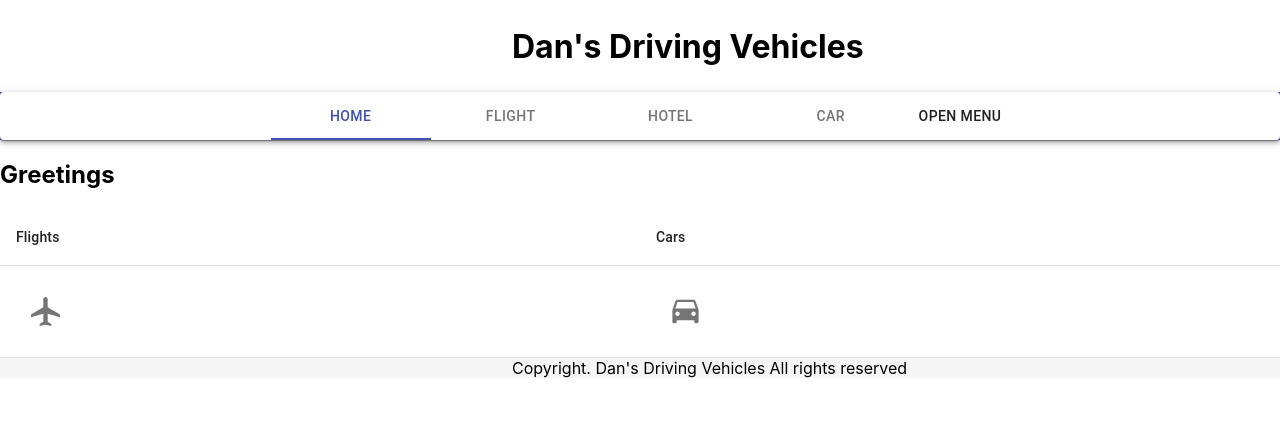
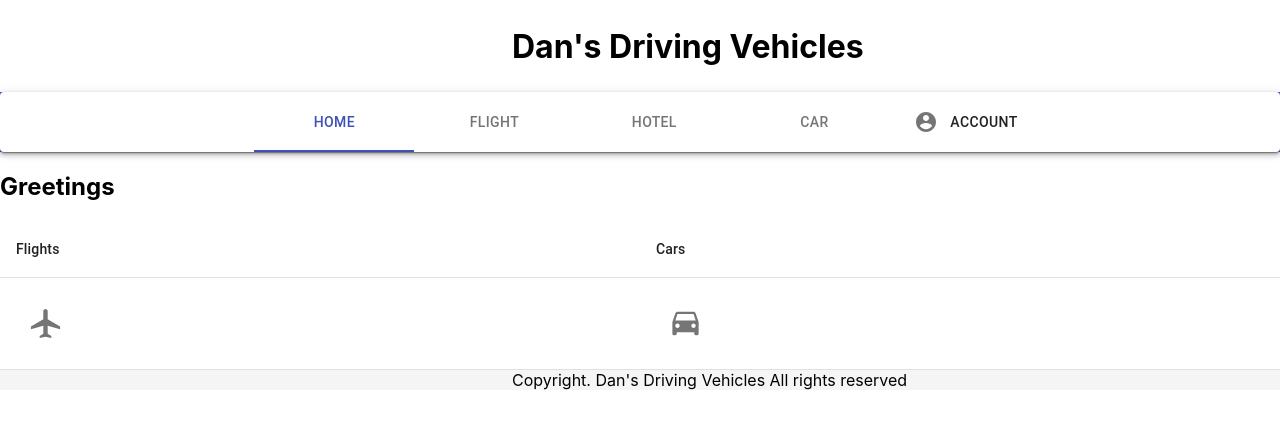
Before and after one commit to Batonja/Web2_projekat, a React (Create React App) app in the folder front-end/: page / in a window 1280 px wide. Shown: the top 428 px of the page. Built offline with nearby package versions, Linux system fonts and the light colour scheme.

Commit message:
Navbar edition1

```diff
--- a/front-end/src/components/Navigation.js
+++ b/front-end/src/components/Navigation.js
@@ -63,7 +63,12 @@ class Navigation extends Component {
                 aria-haspopup="true"
                 onClick={this.handleClick}
               >
-                Open Menu
+              <IconButton
+                    ariaLabel="account of current user"
+                  >
+                    <AccountCircle />
+                  </IconButton>
+                Account
               </Button>
 
               <Menu
@@ -82,13 +87,7 @@ class Navigation extends Component {
                 onClose={this.handleClose}
               >
                 <MenuItem onClick={this.handleClose}>
-                  <IconButton
-                    ariaLabel="account of current user"
-                    to={"/account"}
-                    component={Link}
-                  >
-                    <AccountCircle />
-                  </IconButton>
+
                 </MenuItem>
                 <MenuItem onClick={this.handleClose}>
                   <Tab label="Sign In" to={"/signin"} component={Link} />
@@ -103,7 +102,7 @@ class Navigation extends Component {
                     component={Link}
                   >
                     {" "}
-                    Account of user
+                    Menage account
                   </IconButton>
                 </MenuItem>
               </Menu>
```
